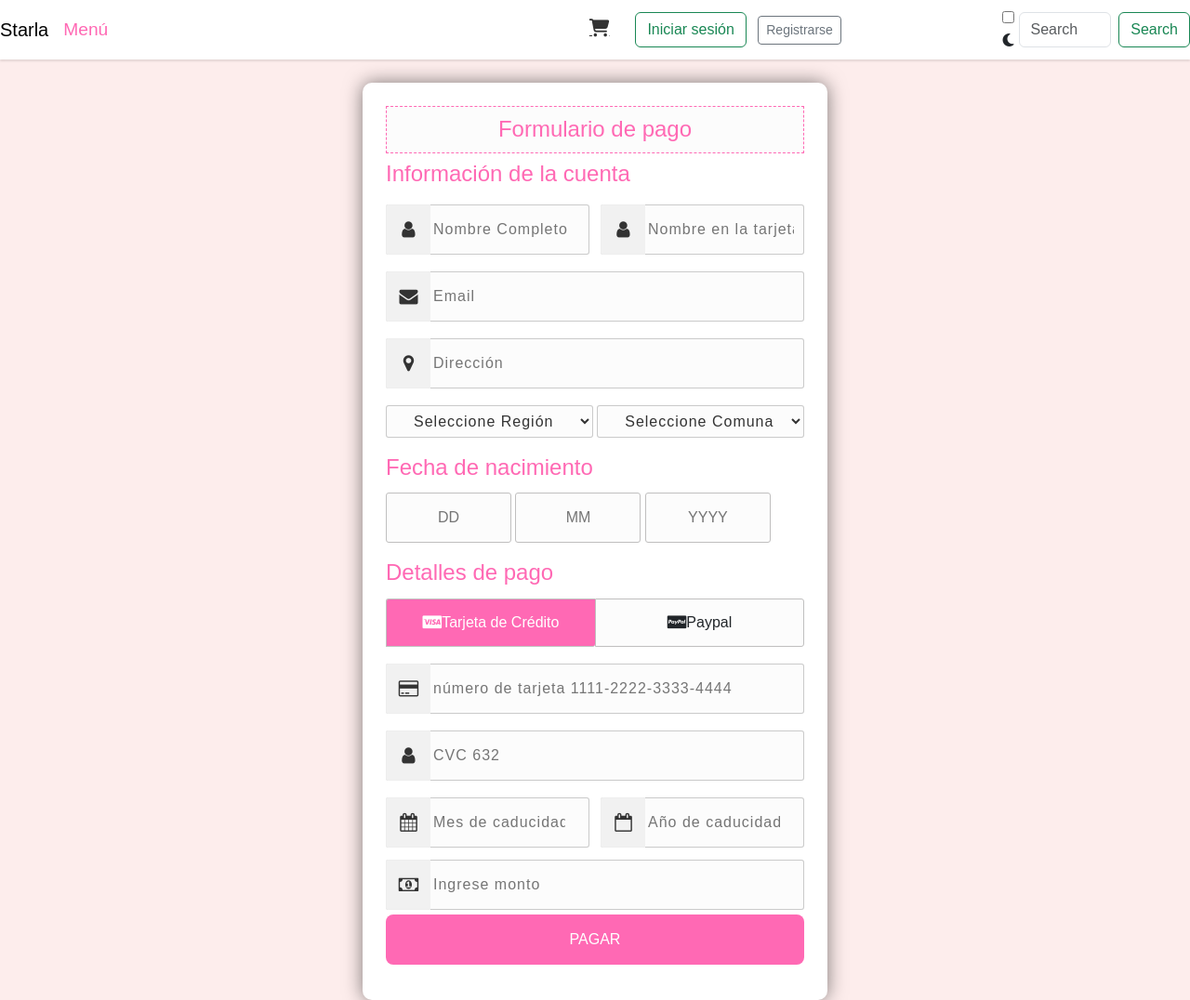
After one commit to karenanto/ProyectoSemestral, a Django app: template ProyectoSemestralDjango/apps/Tienda/templates/formpago.html in a window 1280 px wide. The commit adds this page. Shown: the whole page at 93% size. Run offline with Django 4.2, Linux system fonts and the light colour scheme; the template is opened without the code that fills it, so the values that code supplies are empty; some libraries are stand-ins or nearby versions.

Commit message:
Add files via upload

```diff
--- a/ProyectoSemestralDjango/apps/Tienda/templates/base.html
+++ b/ProyectoSemestralDjango/apps/Tienda/templates/base.html
@@ -5,15 +5,19 @@
 <head>
     <meta charset="UTF-8">
     <meta name="viewport" content="width=device-width, initial-scale=1.0">
+    <link rel="stylesheet" href="{% static 'css/estilo.css' %}">
+    <link href="https://fonts.googleapis.com/icon?family=Material+Icons" rel="stylesheet">
+    <link rel="stylesheet" href="https://cdnjs.cloudflare.com/ajax/libs/font-awesome/6.4.0/css/all.min.css">
     <link href="https://cdn.jsdelivr.net/npm/bootstrap@5.3.0/dist/css/bootstrap.min.css" rel="stylesheet" integrity="sha384-9ndCyUaIbzAi2FUVXJi0CjmCapSmO7SnpJef0486qhLnuZ2cdeRhO02iuK6FUUVM" crossorigin="anonymous">
-    <link rel="stylesheet" href="{% static 'css/estilo.css' %}">
+    <script src="https://cdn.jsdelivr.net/npm/bootstrap@5.3.0-alpha3/dist/js/bootstrap.bundle.min.js" integrity="sha384-ENjdO4Dr2bkBIFxQpeoTz1HIcje39Wm4jDKdf19U8gI4ddQ3GYNS7NTKfAdVQSZe" crossorigin="anonymous"></script>
+    <script src="https://code.jquery.com/jquery-3.6.0.min.js"></script>
     <title>Document</title>
 </head>
 <body>
     <!--comienzo del navbar-->
     <nav class="navbar">
         <div class="navbar-left">
-          <a class="navbar-brand" href="/ejemplo">Starla</a>
+          <a class="navbar-brand" href="/">Starla</a>
           <div class="dropdown">
             <button class="dropbtn" onclick="toggleDropdown()">Menú</button>
             <div class="dropdown-content" id="dropdown-menu">
--- /dev/null
+++ b/ProyectoSemestralDjango/apps/Tienda/templates/formpago.html
@@ -0,0 +1,128 @@
+<!DOCTYPE html>
+<html lang="en">
+
+{% extends './base.html' %}
+
+{% load static %}
+
+{% block body %}
+
+<head>
+    <meta charset="UTF-8">
+    <meta http-equiv="X-UA-Compatible" content="IE=edge">
+    <meta name="viewport" content="width=device-width, initial-scale=1.0">
+    <title>Document</title>
+    <link rel="stylesheet" href="{% static 'css/form2.css' %}">
+    <link rel="stylesheet" href="http://maxcdn.bootstrapcdn.com/font-awesome/4.2.0/css/font-awesome.min.css">
+    <script src="https://code.jquery.com/jquery-3.6.0.min.js"></script>
+    <script src="https://cdnjs.cloudflare.com/ajax/libs/jquery-validate/1.19.3/jquery.validate.min.js"></script>
+</head>
+<body>
+    <div class="wrapper">
+        <h2>Formulario de pago</h2>
+        <form action="" method="post">
+            <!--comienzo de información de la cuenta-->
+            <h4>Información de la cuenta</h4>
+            <div class="input_group">
+                <div class="input_box">
+                    <input type="text" placeholder="Nombre Completo" required class="name">
+                    <i class="fa fa-user icon"></i>
+                </div>
+                <div class="input_box">
+                    <input type="text" placeholder="Nombre en la tarjeta" required class="name">
+                    <i class="fa fa-user icon"></i>
+                </div>
+            </div>
+            <div class="input_group">
+                <div class="input_box">
+                    <input type="email" placeholder="Email" required class="name">
+                    <i class="fa fa-envelope icon"></i>
+                </div>
+            </div>
+            <div class="input_group">
+                <div class="input_box">
+                    <input type="text" placeholder="Dirección" required class="name">
+                    <i class="fa fa-map-marker icon" aria-hidden="true"></i>
+                </div>
+            </div>
+            <div class="input_group">
+                <div class="input_box">
+                    <select name="region" id="idRegion" class="selectStyle"><option value="0">Seleccione Región</option></select>
+                    <select name="comuna" id="idComuna" class="selectStyle"><option value="0">Seleccione Comuna</option></select>
+                </div>
+            </div>
+            <!--fin de información de la cuenta-->
+
+
+            <!--comienzo fecha de nacimiento-->
+            <div class="input_group">
+                <div class="input_box">
+                    <h4>Fecha de nacimiento</h4>
+                    <input type="text" placeholder="DD" required class="dob">
+                    <input type="text" placeholder="MM" required class="dob">
+                    <input type="text" placeholder="YYYY" required class="dob">
+                </div>
+            </div>
+            <!--fin de fecha de nacimiento-->
+
+            <!--comienzo de detalles de pago-->
+            <div class="input_group">
+                <div class="input_box">
+                    <h4>Detalles de pago</h4>
+                    <input type="radio" name="pay" class="radio" id="bc1" checked>
+                    <label for="bc1"><span>
+                            <i class="fa fa-cc-visa"></i>Tarjeta de Crédito</span></label>
+                    <input type="radio" name="pay" class="radio" id="bc2">
+                    <label for="bc2"><span>
+                            <i class="fa fa-cc-paypal"></i>Paypal</span></label>
+                </div>
+            </div>
+            <div class="input_group">
+                <div class="input_box">
+                    <input type="tel" name="" class="name" placeholder="número de tarjeta 1111-2222-3333-4444" required>
+                    <i class="fa fa-credit-card icon"></i>
+                </div>
+            </div>
+            <div class="input_group">
+                <div class="input_box">
+                    <input type="tel" name="" class="name" placeholder="CVC 632" required>
+                    <i class="fa fa-user icon"></i>
+                </div>
+            </div>
+            <div class="input_group">
+                <div class="input_box">
+                    <div class="input_box">
+                        <input type="number" placeholder="Mes de caducidad" required class="name">
+                        <i class="fa fa-calendar icon" aria-hidden="true"></i>
+                    </div>
+                </div>
+                <div class="input_box">
+                    <input type="number" placeholder="Año de caducidad" required class="name">
+                    <i class="fa fa-calendar-o icon" aria-hidden="true"></i>
+                </div>
+            </div>
+            <div class="input_box">
+                <input type="number" placeholder="Ingrese monto" required class="name">
+                <i class="fa fa-money icon" aria-hidden="true"></i>
+            </div>
+            <!--Payment Details End-->
+
+            <div class="input_group">
+                <div class="input_box">
+                    <button type="submit">PAGAR</button>
+                </div>
+            </div>
+
+        </form>
+    </div>
+
+{% endblock %}
+
+{% block script %}
+
+    <script src="{% static 'js/llenar-select.js' %}"></script>
+
+{% endblock %}
+
+</body>
+</html>
```
Also changed, not shown: ProyectoSemestralDjango/apps/Tienda/templates/ListarProductos.html (added, +83 -0 lines), ProyectoSemestralDjango/apps/Tienda/templates/agregarProducto.html (+6 -3 lines), ProyectoSemestralDjango/apps/Tienda/templates/carrito.html (+6 -3 lines), ProyectoSemestralDjango/apps/Tienda/templates/editarProducto.html (added, +67 -0 lines).
